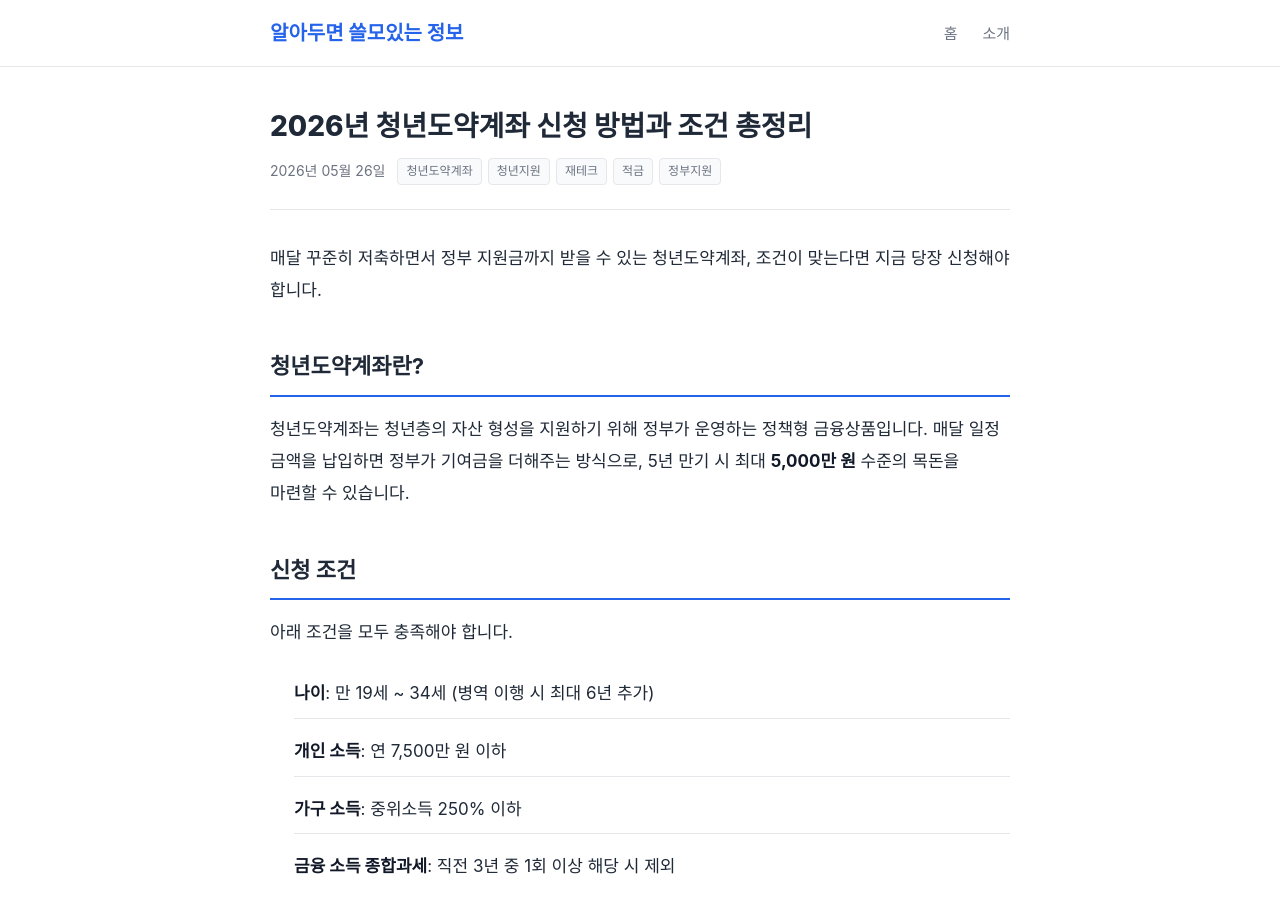
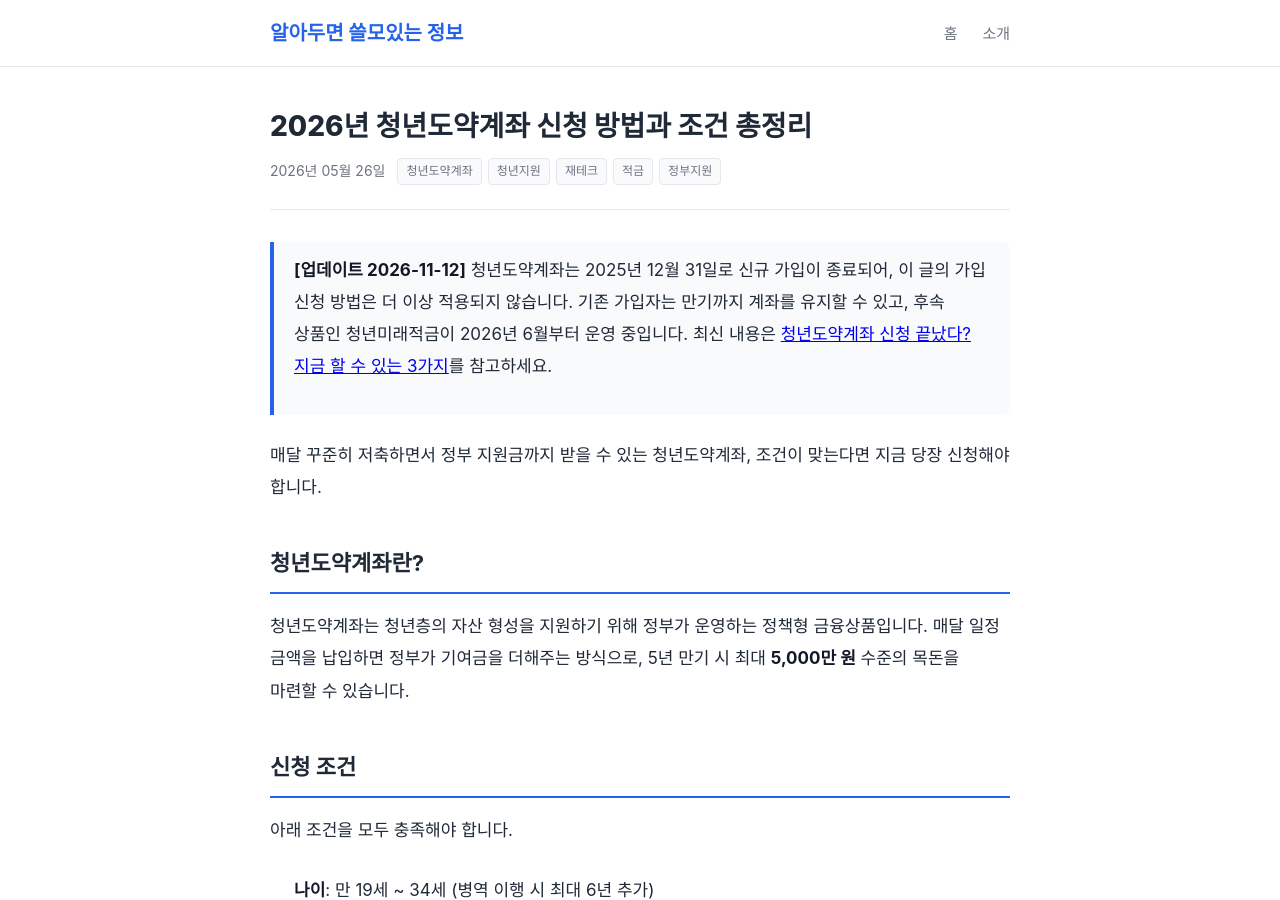
Before and after one commit to JunHaing/JunHaing.github.io, a Jekyll site: the page built from _posts/2026-05-26-welcome.md, in a window 1280 px wide and 900 px high. Built offline with Jekyll 4.4.1, drawn with Linux system fonts in a browser that asks for light colours.

Commit message:
chore: 제도 변경으로 내용이 틀려진 기존 글 5개에 업데이트 안내 추가
코인 과세 일정(2029년 유예 발표), 청년도약계좌 신규가입 종료,
기후동행카드 종료 및 K-패스 통합으로 기존 글의 핵심 내용이 현재와
맞지 않게 되어, 본문 상단에 안내와 최신 글 링크를 넣음.

Co-Authored-By: Claude Opus 5.5 <noreply@anthropic.com>

```diff
--- a/_posts/2026-05-26-welcome.md
+++ b/_posts/2026-05-26-welcome.md
@@ -6,6 +6,8 @@ categories: [재테크]
 tags: [청년도약계좌, 청년지원, 재테크, 적금, 정부지원]
 description: "2026년 청년도약계좌 신청 조건, 월 납입액, 정부 기여금, 신청 기간까지 한 번에 정리했습니다."
 ---
+
+> **[업데이트 2026-11-12]** 청년도약계좌는 2025년 12월 31일로 신규 가입이 종료되어, 이 글의 가입 신청 방법은 더 이상 적용되지 않습니다. 기존 가입자는 만기까지 계좌를 유지할 수 있고, 후속 상품인 청년미래적금이 2026년 6월부터 운영 중입니다. 최신 내용은 [청년도약계좌 신청 끝났다? 지금 할 수 있는 3가지](/128/)를 참고하세요.
 
 매달 꾸준히 저축하면서 정부 지원금까지 받을 수 있는 청년도약계좌, 조건이 맞는다면 지금 당장 신청해야 합니다.
 
```
Also changed, not shown: _posts/2026-06-24-crypto-tax-guide-2026.md (+2 -0 lines), _posts/2026-06-28-kpass-climate-card.md (+2 -0 lines), _posts/2026-06-29-youth-dogyak-account.md (+2 -0 lines), _posts/2026-08-08-crypto-tax-guide-2027.md (+2 -0 lines).
